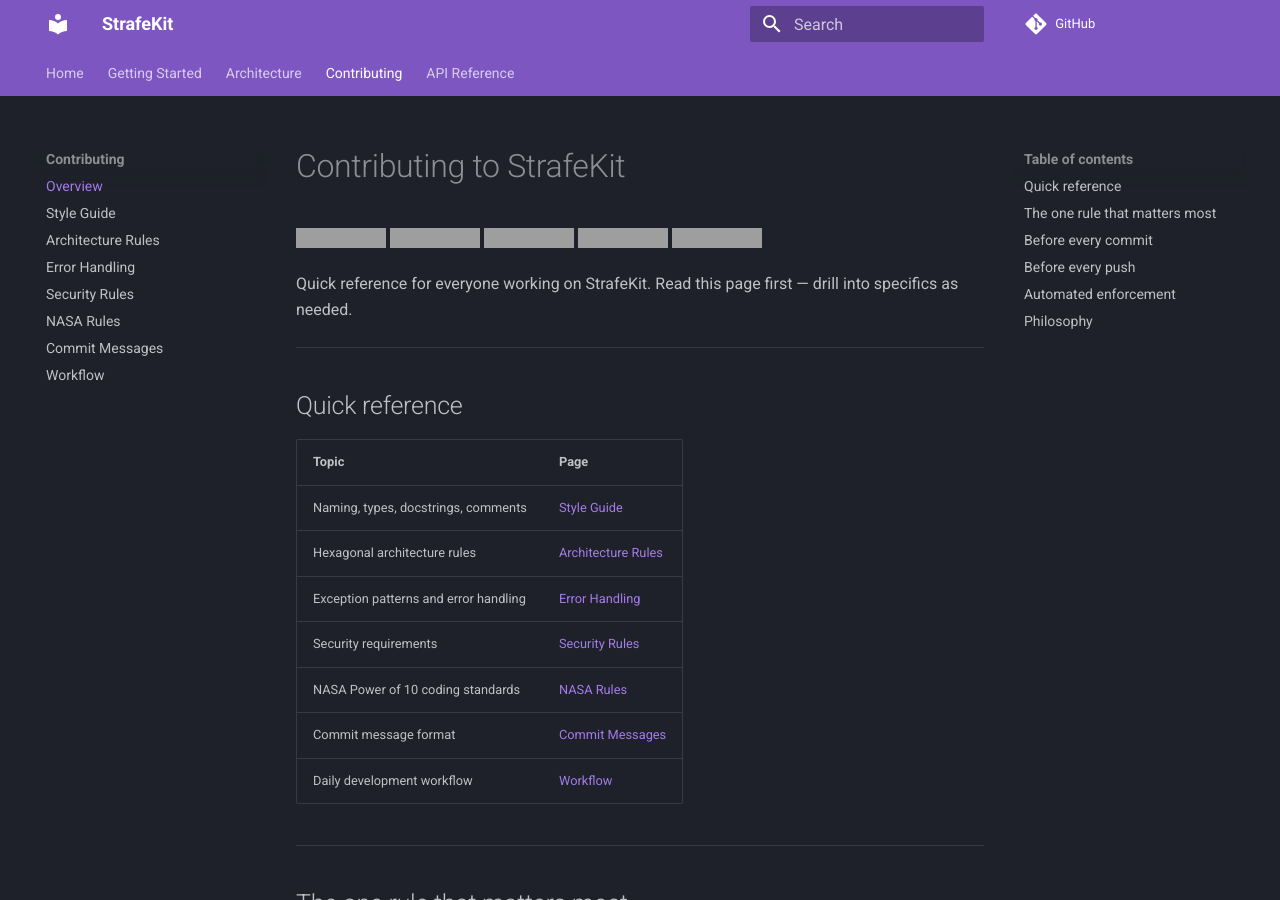
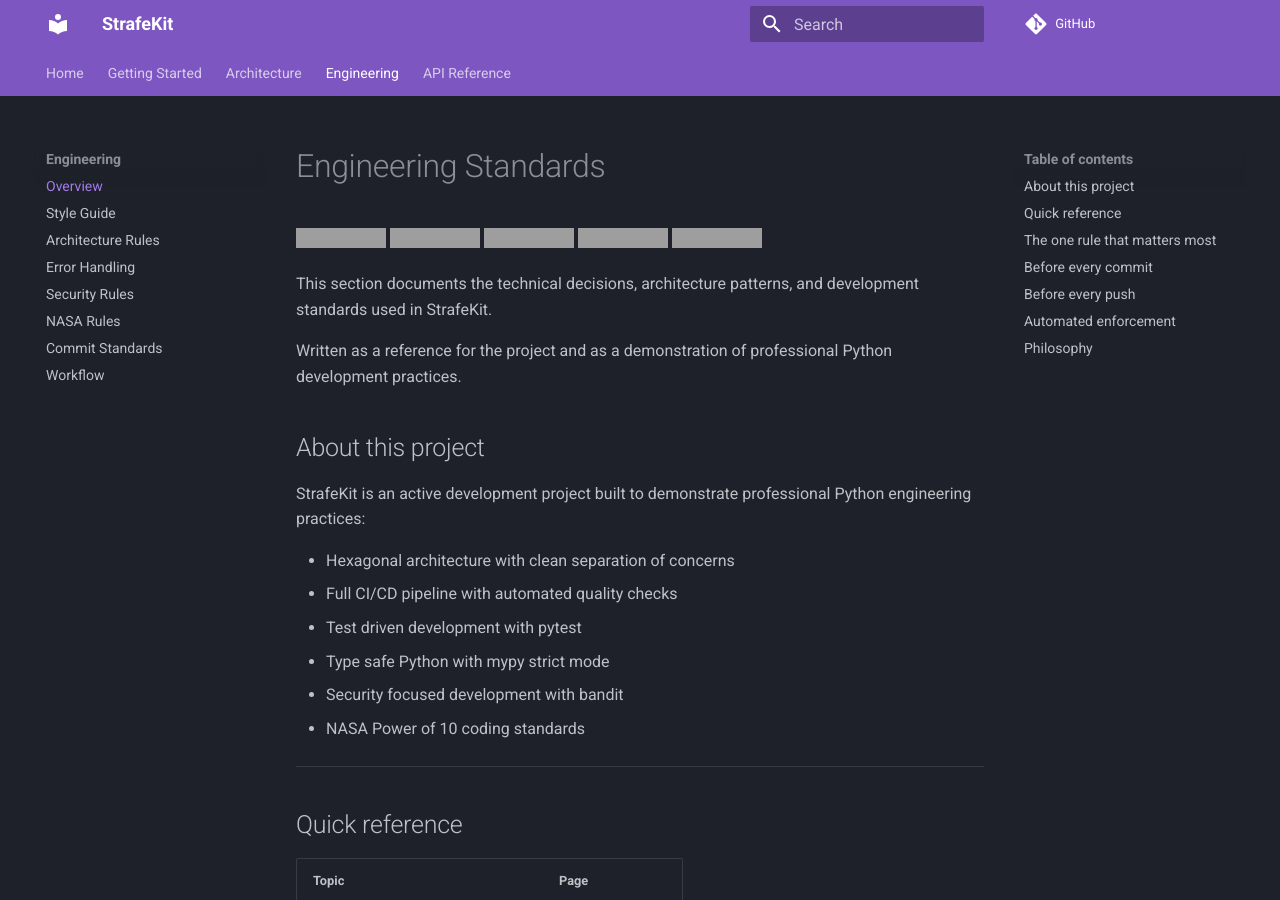
Before and after one commit to StrafeNDestroy/strafekit, an MkDocs documentation site: the page built from docs/contributing/index.md, in a window 1280 px wide and 900 px high. Built offline with MkDocs 1.6.1 and Material for MkDocs 9.7.7, drawn with Linux system fonts in a browser that asks for light colours; comment, search, counter and statistics services are not loaded; grey boxes are pictures that could not be loaded.

Commit message:
docs: reframe contributing as engineering standards for portfolio

```diff
--- a/docs/contributing/index.md
+++ b/docs/contributing/index.md
@@ -1,12 +1,30 @@
-# Contributing to StrafeKit
+# Engineering Standards
+
 ![CI](https://github.com/StrafeNDestroy/strafekit/actions/workflows/ci.yml/badge.svg)
 ![Python](https://img.shields.io/badge/python-3.12+-blue)
 ![License](https://img.shields.io/badge/license-MIT-green)
 ![Platform](https://img.shields.io/badge/platform-linux-lightgrey)
 ![Status](https://img.shields.io/badge/status-active_development-orange)
 
-Quick reference for everyone working on StrafeKit.
-Read this page first — drill into specifics as needed.
+
+This section documents the technical decisions, architecture patterns,
+and development standards used in StrafeKit.
+
+Written as a reference for the project and as a demonstration of
+professional Python development practices.
+
+## About this project
+
+StrafeKit is an active development project built to demonstrate
+professional Python engineering practices:
+
+- Hexagonal architecture with clean separation of concerns
+- Full CI/CD pipeline with automated quality checks
+- Test driven development with pytest
+- Type safe Python with mypy strict mode
+- Security focused development with bandit
+- NASA Power of 10 coding standards
+
 
 ---
 
--- a/mkdocs.yml
+++ b/mkdocs.yml
@@ -36,20 +36,19 @@
   - Architecture:
     - Overview: architecture/overview.md
     - Hexagonal: architecture/hexagonal.md
-  - Contributing:
+  - Engineering:
     - Overview: contributing/index.md
     - Style Guide: contributing/style.md
     - Architecture Rules: contributing/architecture.md
     - Error Handling: contributing/error-handling.md
     - Security Rules: contributing/security.md
     - NASA Rules: contributing/nasa-rules.md
-    - Commit Messages: contributing/commits.md
+    - Commit Standards: contributing/commits.md
     - Workflow: contributing/workflow.md
   - API Reference:
     - Domain Models: api/domain.md
     - Ports: api/ports.md
     - Adapters: api/adapters.md
-
 markdown_extensions:
   - pymdownx.highlight:
       anchor_linenums: true
```
